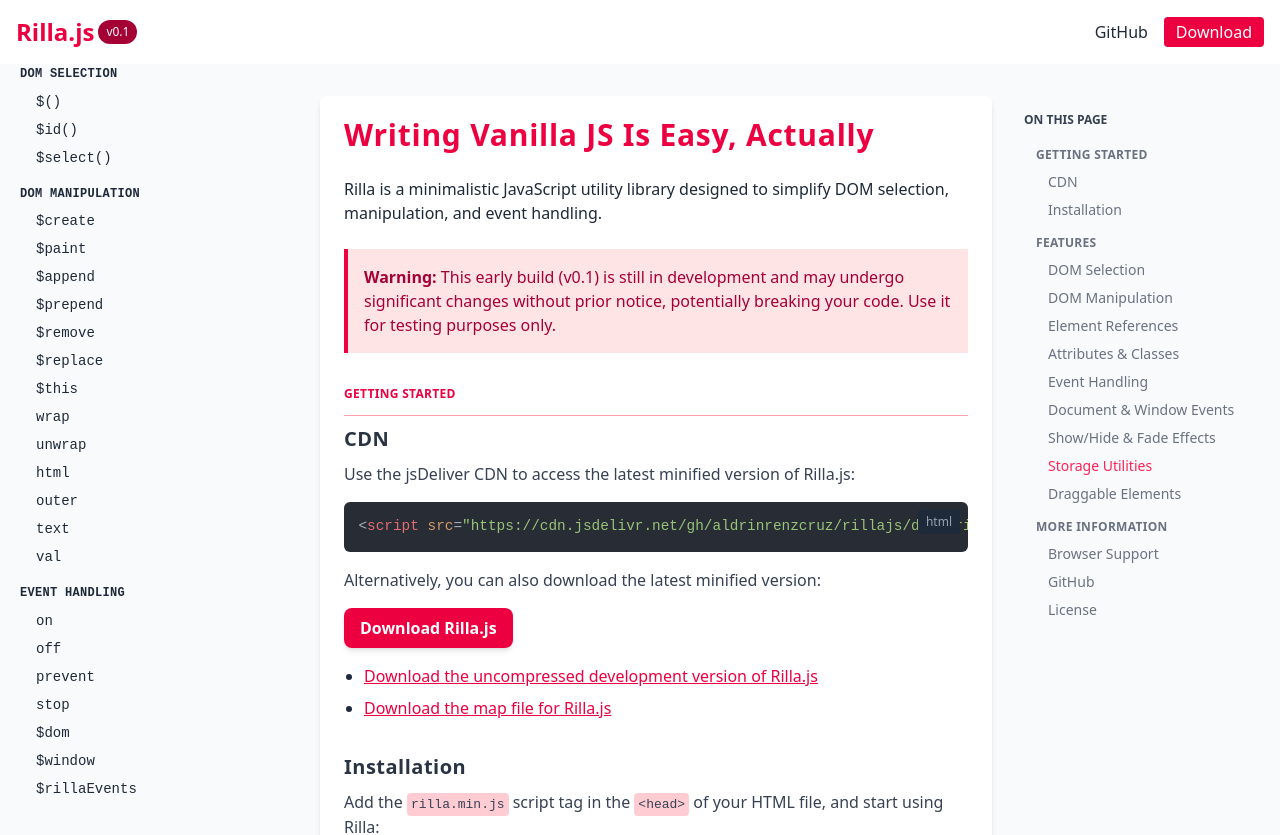
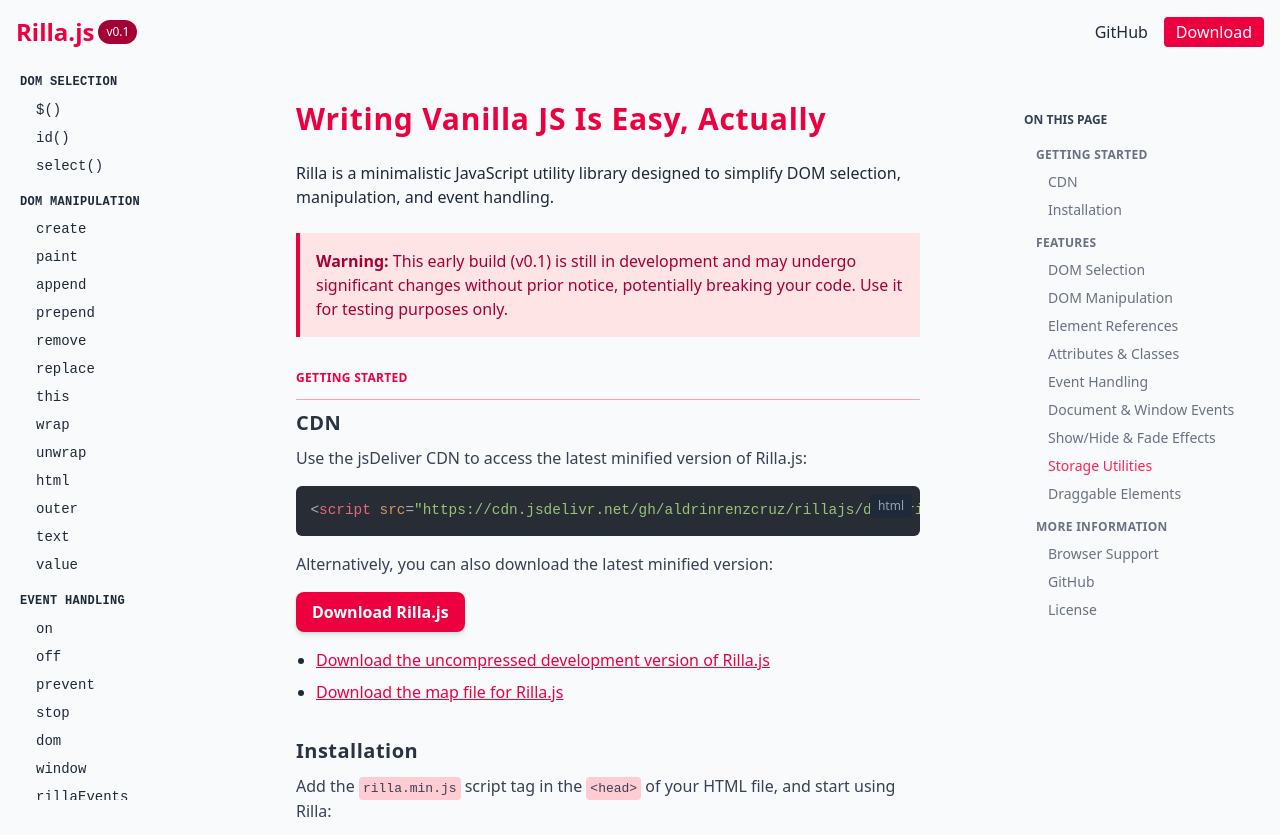
Before and after one commit to aldrinrenzcruz/rillajs, a website: page index.html in a window 1280 px wide. Shown: the top 835 px of the page. Drawn offline with Linux system fonts and the light colour scheme.

Commit message:
Update docs style

```diff
--- a/index.html
+++ b/index.html
@@ -12,7 +12,7 @@
 </head>
 
 <body class="bg-gray-50 text-gray-800">
-  <header class="sticky top-0 z-50 bg-white py-4 px-4">
+  <header class="sticky top-0 z-50 bg-gray-50 py-4 px-4">
     <div class="flex justify-between items-center">
       <div class="flex items-center">
         <span class="text-2xl font-bold text-rose-600"><a href="/index.html">Rilla.js</a></span>
@@ -35,33 +35,33 @@
   </header>
 
   <div class="py-8 relative">
-    <aside class="hidden lg:block fixed lg:w-52 top-16 bottom-0 overflow-y-auto pl-5 pb-4 h-[calc(100vh-8vh)] left-sidebar">
+    <aside class="hidden lg:block fixed lg:w-56 top-16 bottom-0 overflow-y-auto pl-5 pt-2 pb-4 h-[calc(100% - 1rem)] left-sidebar">
       <div class="pr-8">
         <ul class="space-y-2">
           <li>
             <span class="font-bold text-gray-800 uppercase text-xs tracking-wide">DOM Selection</span>
             <ul class="space-y-2 text-sm mt-2 pl-4">
               <li><a href="#" class="block hover:text-rose-500 transition">$()</a></li>
-              <li><a href="#" class="block hover:text-rose-500 transition">$id()</a></li>
-              <li><a href="#" class="block hover:text-rose-500 transition">$select()</a></li>
+              <li><a href="#" class="block hover:text-rose-500 transition">id()</a></li>
+              <li><a href="#" class="block hover:text-rose-500 transition">select()</a></li>
             </ul>
           </li>
           <li class="pt-2">
             <span class="font-bold text-gray-800 uppercase text-xs tracking-wide">DOM Manipulation</span>
             <ul class="space-y-2 text-sm mt-2 pl-4">
-              <li><a href="#" class="block hover:text-rose-500 transition">$create</a></li>
-              <li><a href="#" class="block hover:text-rose-500 transition">$paint</a></li>
-              <li><a href="#" class="block hover:text-rose-500 transition">$append</a></li>
-              <li><a href="#" class="block hover:text-rose-500 transition">$prepend</a></li>
-              <li><a href="#" class="block hover:text-rose-500 transition">$remove</a></li>
-              <li><a href="#" class="block hover:text-rose-500 transition">$replace</a></li>
-              <li><a href="#" class="block hover:text-rose-500 transition">$this</a></li>
+              <li><a href="#" class="block hover:text-rose-500 transition">create</a></li>
+              <li><a href="#" class="block hover:text-rose-500 transition">paint</a></li>
+              <li><a href="#" class="block hover:text-rose-500 transition">append</a></li>
+              <li><a href="#" class="block hover:text-rose-500 transition">prepend</a></li>
+              <li><a href="#" class="block hover:text-rose-500 transition">remove</a></li>
+              <li><a href="#" class="block hover:text-rose-500 transition">replace</a></li>
+              <li><a href="#" class="block hover:text-rose-500 transition">this</a></li>
               <li><a href="#" class="block hover:text-rose-500 transition">wrap</a></li>
               <li><a href="#" class="block hover:text-rose-500 transition">unwrap</a></li>
               <li><a href="#" class="block hover:text-rose-500 transition">html</a></li>
               <li><a href="#" class="block hover:text-rose-500 transition">outer</a></li>
               <li><a href="#" class="block hover:text-rose-500 transition">text</a></li>
-              <li><a href="#" class="block hover:text-rose-500 transition">val</a></li>
+              <li><a href="#" class="block hover:text-rose-500 transition">value</a></li>
             </ul>
           </li>
           <li class="pt-2">
@@ -71,9 +71,9 @@
               <li><a href="#" class="block hover:text-rose-500 transition">off</a></li>
               <li><a href="#" class="block hover:text-rose-500 transition">prevent</a></li>
               <li><a href="#" class="block hover:text-rose-500 transition">stop</a></li>
-              <li><a href="#" class="block hover:text-rose-500 transition">$dom</a></li>
-              <li><a href="#" class="block hover:text-rose-500 transition">$window</a></li>
-              <li><a href="#" class="block hover:text-rose-500 transition">$rillaEvents</a></li>
+              <li><a href="#" class="block hover:text-rose-500 transition">dom</a></li>
+              <li><a href="#" class="block hover:text-rose-500 transition">window</a></li>
+              <li><a href="#" class="block hover:text-rose-500 transition">rillaEvents</a></li>
             </ul>
           </li>
           <li class="pt-2">
@@ -91,9 +91,9 @@
           <li class="pt-2">
             <span class="font-bold text-gray-800 uppercase text-xs tracking-wide">Storage</span>
             <ul class="space-y-2 text-sm mt-2 pl-4">
-              <li><a href="#" class="block hover:text-rose-500 transition">$local</a></li>
-              <li><a href="#" class="block hover:text-rose-500 transition">$session</a></li>
-              <li><a href="#" class="block hover:text-rose-500 transition">$rillaStore</a></li>
+              <li><a href="#" class="block hover:text-rose-500 transition">local</a></li>
+              <li><a href="#" class="block hover:text-rose-500 transition">session</a></li>
+              <li><a href="#" class="block hover:text-rose-500 transition">rillaStore</a></li>
             </ul>
           </li>
           <li class="pt-2">
@@ -116,9 +116,9 @@
           <li class="pt-2">
             <span class="font-bold text-gray-800 uppercase text-xs tracking-wide">Console</span>
             <ul class="space-y-2 text-sm mt-2 pl-4">
-              <li><a href="#" class="block hover:text-rose-500 transition">$log</a></li>
-              <li><a href="#" class="block hover:text-rose-500 transition">$warn</a></li>
-              <li><a href="#" class="block hover:text-rose-500 transition">$err</a></li>
+              <li><a href="#" class="block hover:text-rose-500 transition">log</a></li>
+              <li><a href="#" class="block hover:text-rose-500 transition">warn</a></li>
+              <li><a href="#" class="block hover:text-rose-500 transition">err</a></li>
             </ul>
           </li>
         </ul>
@@ -126,7 +126,7 @@
     </aside>
 
     <div class="max-w-6xl mx-auto">
-      <main class="w-full lg:ml-64 lg:mr-64 max-w-2xl mx-auto sm:bg-white sm:rounded-lg sm:shadow-md px-6 sm:py-4">
+      <main class="w-full lg:ml-52 max-w-2xl px-6">
         <h1>Writing Vanilla JS Is Easy, Actually</h1>
         <p class="mb-6">Rilla is a minimalistic JavaScript utility library designed to simplify DOM selection, manipulation, and event handling.</p>
         <div class="bg-rose-100 text-rose-800 border-l-4 border-rose-600 p-4 mb-8">
@@ -222,7 +222,7 @@
           <p>&copy; 2025 Rilla.js. MIT License.</p>
         </section>
       </main>
-      <aside class="hidden lg:block fixed lg:w-64 top-16 bottom-0 overflow-y-auto pb-8 h-[calc(100vh-8vh)]" style="left: calc(50% + 352px)">
+      <aside class="hidden lg:block fixed lg:w-64 top-16 bottom-0 overflow-y-auto pb-8 h-[calc(100% - 1rem)]" style="left: calc(50% + 352px)">
         <div class="pt-12 pl-8">
           <h3 class="font-bold text-gray-700 mb-4 uppercase text-xs">On This Page</h3>
           <nav class="toc text-sm pl-3">
@@ -231,6 +231,7 @@
               <ul class="mt-2 pl-3 space-y-2 text-sm">
                 <li><a href="#cdn" class="text-gray-500 hover:text-rose-500 transition">CDN</a></li>
                 <li><a href="#installation" class="text-gray-500 hover:text-rose-500 transition">Installation</a></li>
+
               </ul>
             </div>
             <div class="mb-3">
```
Also changed, not shown: public/css/app.min.css.
